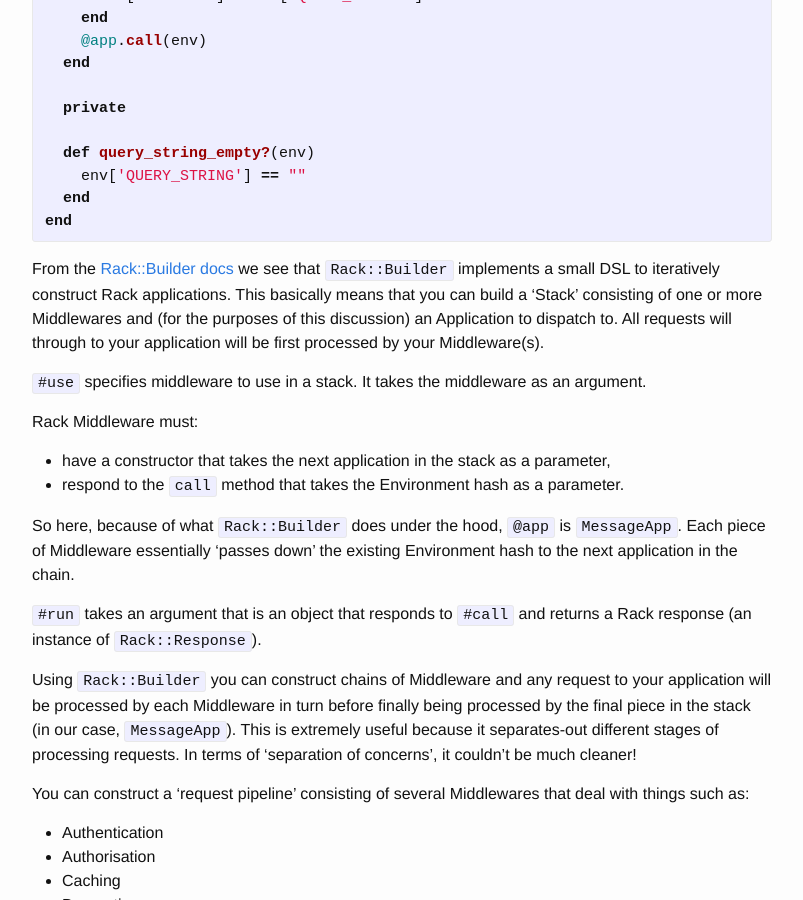
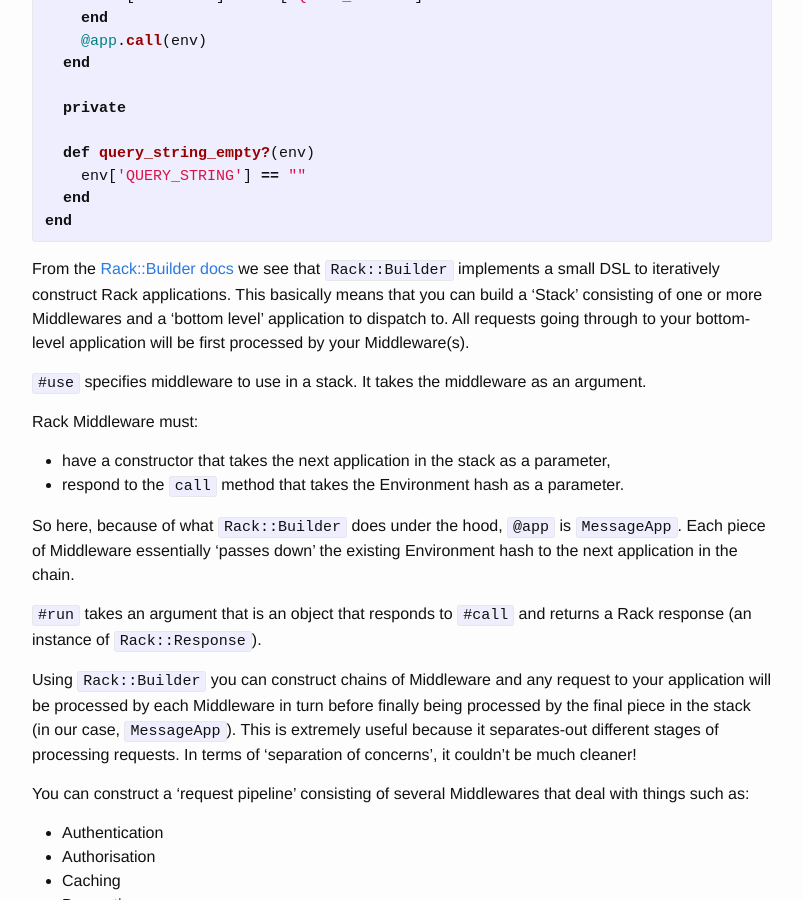
Before and after one commit to Yorkshireman/yorkshireman.github.io, a Jekyll site: the page built from _posts/2016-05-03-rack-and-rack-middleware.md, in a window 1280 px wide and 900 px high, scrolled down 2457 px. Shown: the whole window, without its empty margins (238-1041 px from the left). Built offline with Jekyll 4.4.1, drawn with Linux system fonts in a browser that asks for light colours.

Commit message:
Update 2016-05-03-rack-and-rack-middleware.md

```diff
--- a/_posts/2016-05-03-rack-and-rack-middleware.md
+++ b/_posts/2016-05-03-rack-and-rack-middleware.md
@@ -117,7 +117,7 @@ class MessageSetter
 end
 {% endhighlight %}
 
-From the [Rack::Builder docs](http://www.rubydoc.info/github/rack/rack/Rack/Builder) we see that `Rack::Builder` implements a small DSL to iteratively construct Rack applications. This basically means that you can build a 'Stack' consisting of one or more Middlewares and (for the purposes of this discussion) an Application to dispatch to. All requests will through to your application will be first processed by your Middleware(s).
+From the [Rack::Builder docs](http://www.rubydoc.info/github/rack/rack/Rack/Builder) we see that `Rack::Builder` implements a small DSL to iteratively construct Rack applications. This basically means that you can build a 'Stack' consisting of one or more Middlewares and a 'bottom level' application to dispatch to. All requests going through to your bottom-level application will be first processed by your Middleware(s).
 
 `#use` specifies middleware to use in a stack. It takes the middleware as an argument.
 
```
